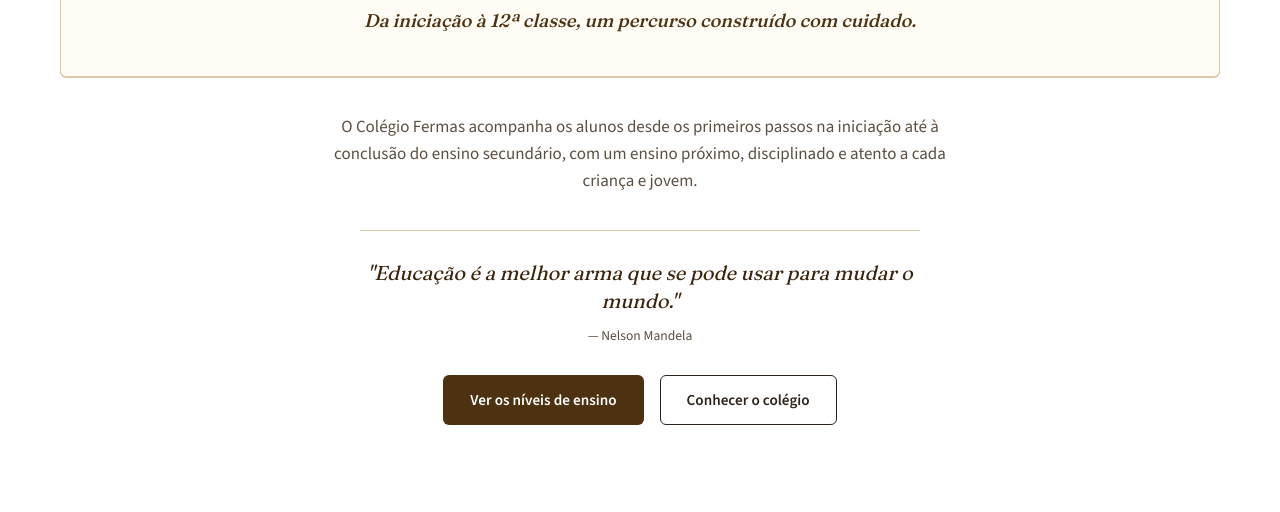
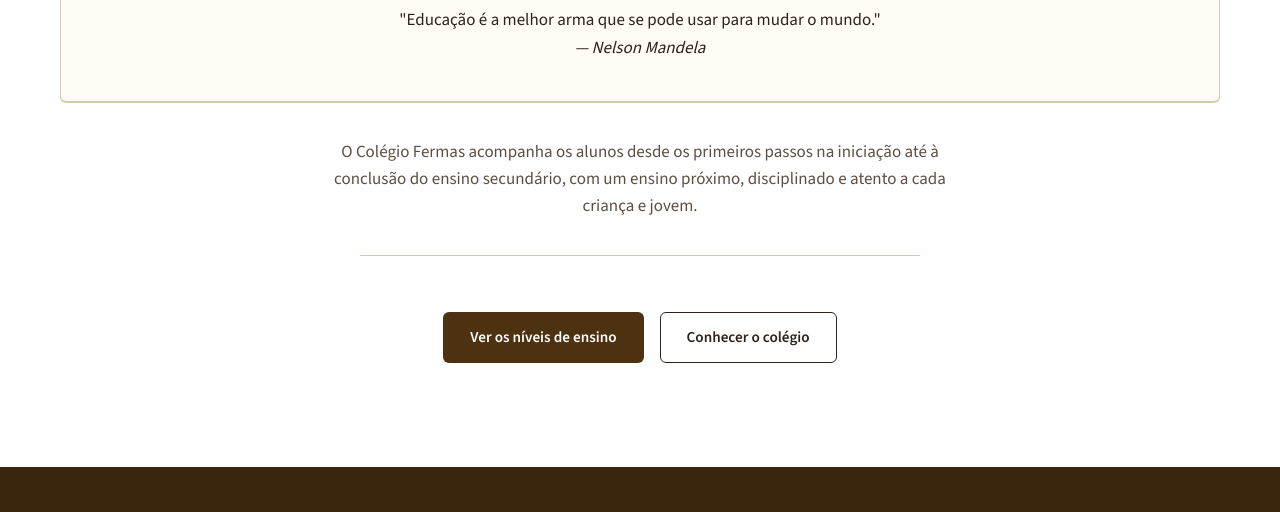
Before and after one commit to sara7nc-ctrl/colegiofermas, a plain HTML site: page index.html in a window 1280 px wide. Shown: the part 866-1378 px from the top of the page. Drawn offline with nearby package versions, Linux system fonts and the light colour scheme.

Commit message:
Update hero caption with Nelson Mandela quote
Replaced the tagline with a quote from Nelson Mandela.

```diff
--- a/index.html
+++ b/index.html
@@ -607,7 +607,8 @@
   <div class="hero-caption">
     <h1>Colégio Fermas</h1>
     <p class="tagline">
-      Da iniciação à 12ª classe, um percurso construído com cuidado.
+           <p>"Educação é a melhor arma que se pode usar para mudar o mundo."</p>
+        <cite>— Nelson Mandela</cite>
     </p>
   </div>
 </div>
@@ -615,8 +616,6 @@
       <p class="hero-note">O Colégio Fermas acompanha os alunos desde os primeiros passos na iniciação até à conclusão do ensino secundário, com um ensino próximo, disciplinado e atento a cada criança e jovem.</p>
 
       <blockquote class="quote-block">
-        <p>"Educação é a melhor arma que se pode usar para mudar o mundo."</p>
-        <cite>— Nelson Mandela</cite>
       </blockquote>
 
       <div class="hero-actions">
```
